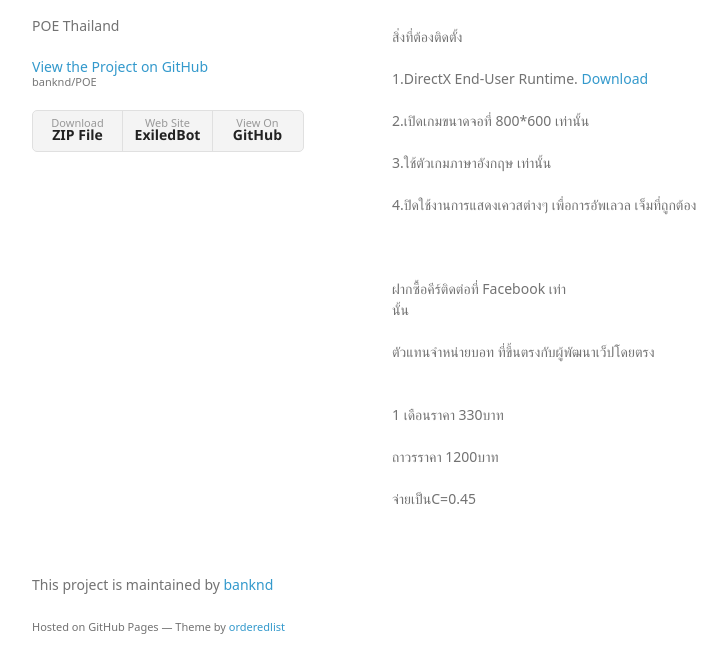
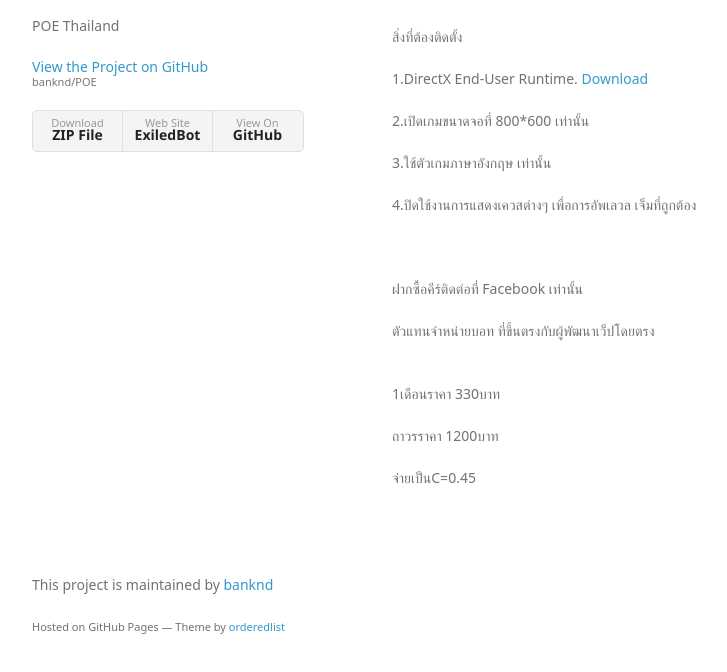
Before and after one commit to banknd/POE, a plain HTML site: page index.html in a window 1280 px wide. Shown: the part 94-766 px from the top of the page, without its empty margins (178-905 px from the left). Drawn offline with Linux system fonts and the light colour scheme; a web font is replaced by a local one.

Commit message:
Update index.html

```diff
--- a/index.html
+++ b/index.html
@@ -35,16 +35,14 @@
 <br>3.ใช้ตัวเกมภาษาอังกฤษ เท่านั้น</br>
 <br>4.ปิดใช้งานการแสดงเควสต่างๆ เพื่อการอัพเลวล เจ็มที่ถูกต้อง</br>
 <br></br>
-<br>ฝากซื้อคีร์ติดต่อที่ Facebook เท่า</br>นั้น</br>
+<br>ฝากซื้อคีร์ติดต่อที่ Facebook เท่านั้น</br>
 <br>ตัวแทนจำหน่ายบอท ที่ขึ้นตรงกับผู้พัฒนาเว็ปโดยตรง</br>
 <br></br>
-1 เดือนราคา 330บาท
+1เดือนราคา  330บาท
 <br></br>
 ถาวรราคา 1200บาท
 <br></br>
 จ่ายเป็นC=0.45
-
-<br></br>
       </section>
       <footer>
         <p>This project is maintained by <a href="https://github.com/banknd">banknd</a></p>
```
